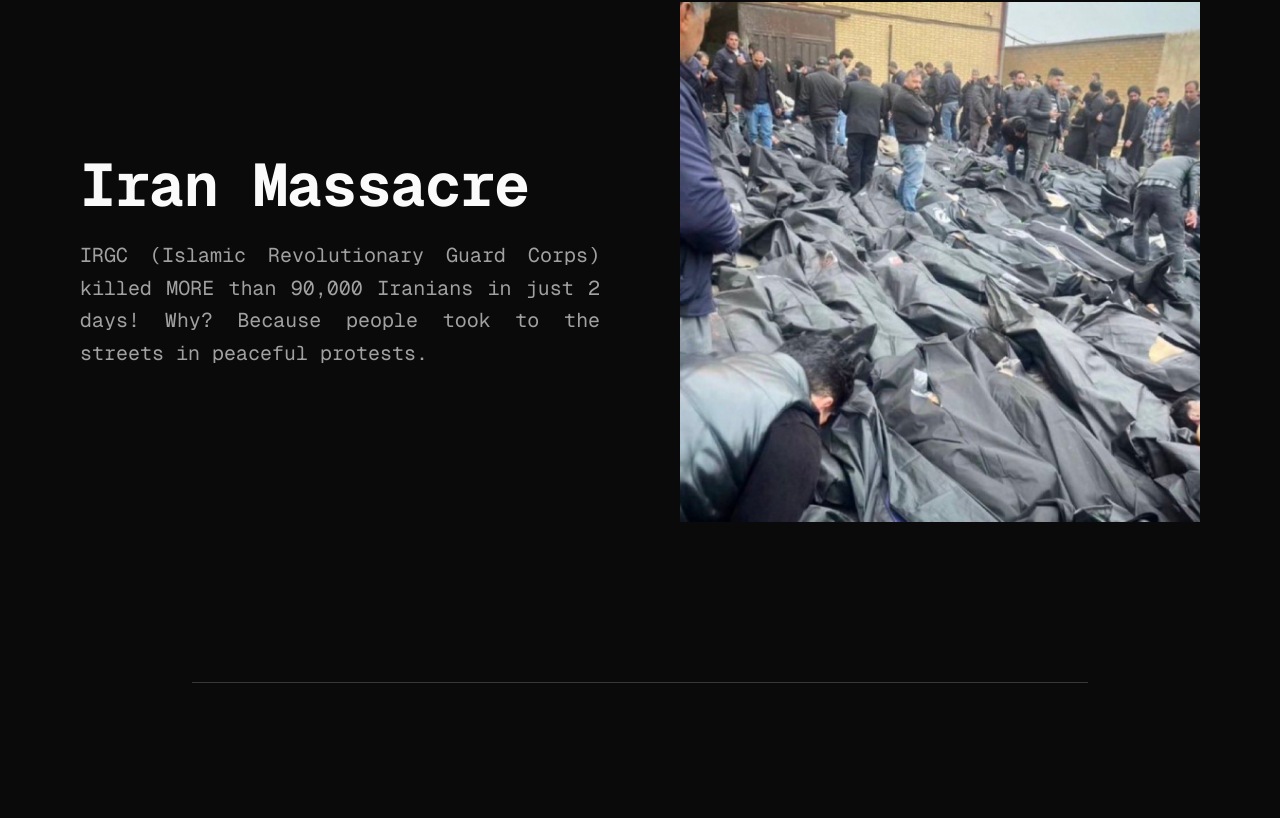
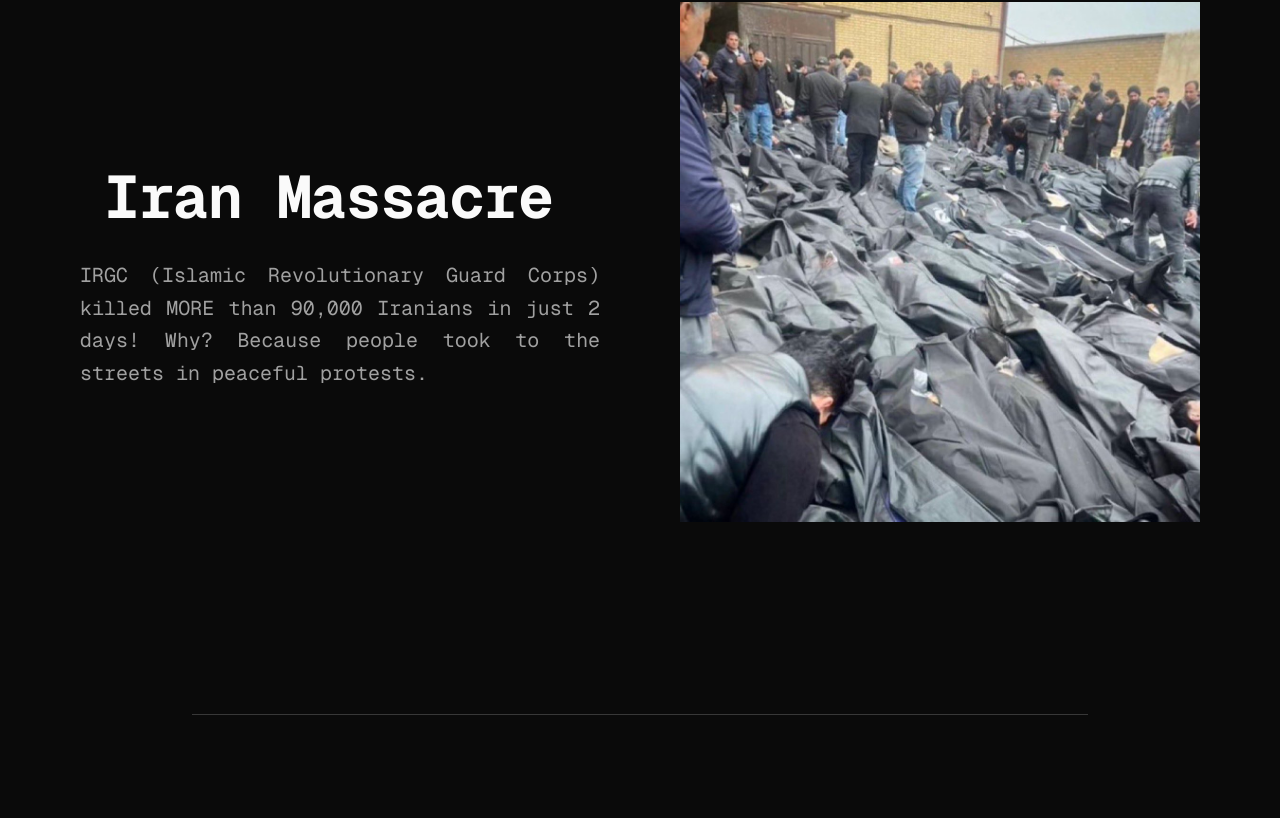
Before and after one commit to Danialmki/MIGA, a Next.js app: page / in a window 1280 px wide. Shown: the part 1522-2340 px from the top of the page. Built offline with nearby package versions, Linux system fonts and the light colour scheme.

Commit message:
Restrict hover/action effects to only Prince Reza Pahlavi section

```diff
--- a/src/components/content-sections.tsx
+++ b/src/components/content-sections.tsx
@@ -31,7 +31,13 @@
     >
       {/* Text Content */}
       <div className="flex-1 space-y-4 md:space-y-6">
-        <h2 className="text-3xl sm:text-4xl md:text-5xl lg:text-6xl font-bold tracking-tight">
+        <h2
+          className={
+            (title === "Prince Reza Pahlavi" || title === "Prinz Reza Pahlavi" || title === "Principe Reza Pahlavi")
+              ? "text-3xl sm:text-4xl md:text-5xl lg:text-6xl font-bold tracking-tight mb-4 md:mb-6 lg:mb-8 px-2 md:px-4 lg:px-6 hover:text-gray-500 transition-colors"
+              : "text-3xl sm:text-4xl md:text-5xl lg:text-6xl font-bold tracking-tight mb-4 md:mb-6 lg:mb-8 px-2 md:px-4 lg:px-6"
+          }
+        >
           {title}
         </h2>
         <div className="text-base md:text-lg lg:text-xl text-muted-foreground leading-relaxed max-w-xl text-justify">
@@ -41,13 +47,17 @@
 
       {/* Image */}
       <div className="flex-1 w-full">
-        <div className="aspect-square bg-muted overflow-hidden relative">
+        <div className="aspect-square bg-muted overflow-hidden relative mb-4 md:mb-6 lg:mb-8 px-2 md:px-4 lg:px-6">
           {imageSrc ? (
             <Image
               src={imageSrc}
               alt={title}
               fill
-              className="object-cover"
+              className={
+                title === "Prince Reza Pahlavi" || title === "Prinz Reza Pahlavi" || title === "Principe Reza Pahlavi"
+                  ? "object-cover hover:opacity-80 transition-opacity hover:grayscale"
+                  : "object-cover"
+              }
             />
           ) : (
             <div className="absolute inset-0 bg-linear-to-br from-primary/10 to-secondary/10 flex items-center justify-center">
@@ -114,6 +124,7 @@
 
         {/* Section 5 - Prince Reza Pahlavi */}
         <div id="prince-reza">
+          <Link href="https://iranopasmigirim.com/en" target="_blank" rel="noopener noreferrer">
             <FeatureSection
               title={t.sections.princeReza.title}
               description={
@@ -124,6 +135,7 @@
               imagePosition="right"
               imageSrc="/images/9.jpg"
             />
+          </Link>
         </div>
 
         <Separator className="max-w-4xl mx-auto" />
```
Lines whose indentation alone changed are shown as unchanged.
